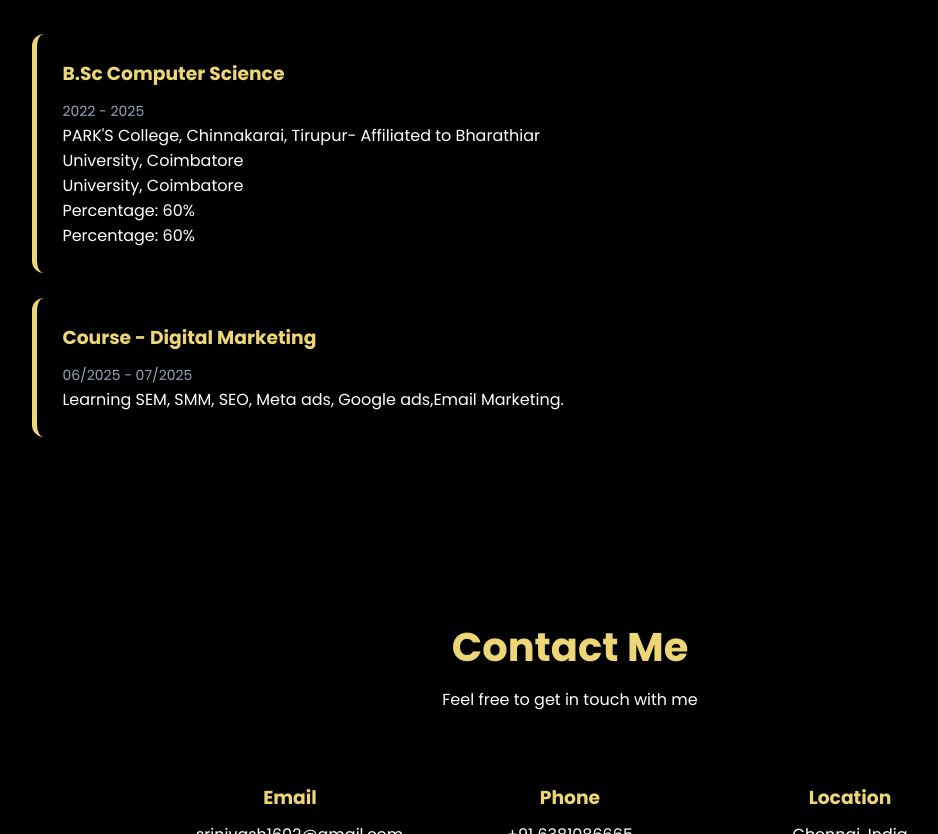
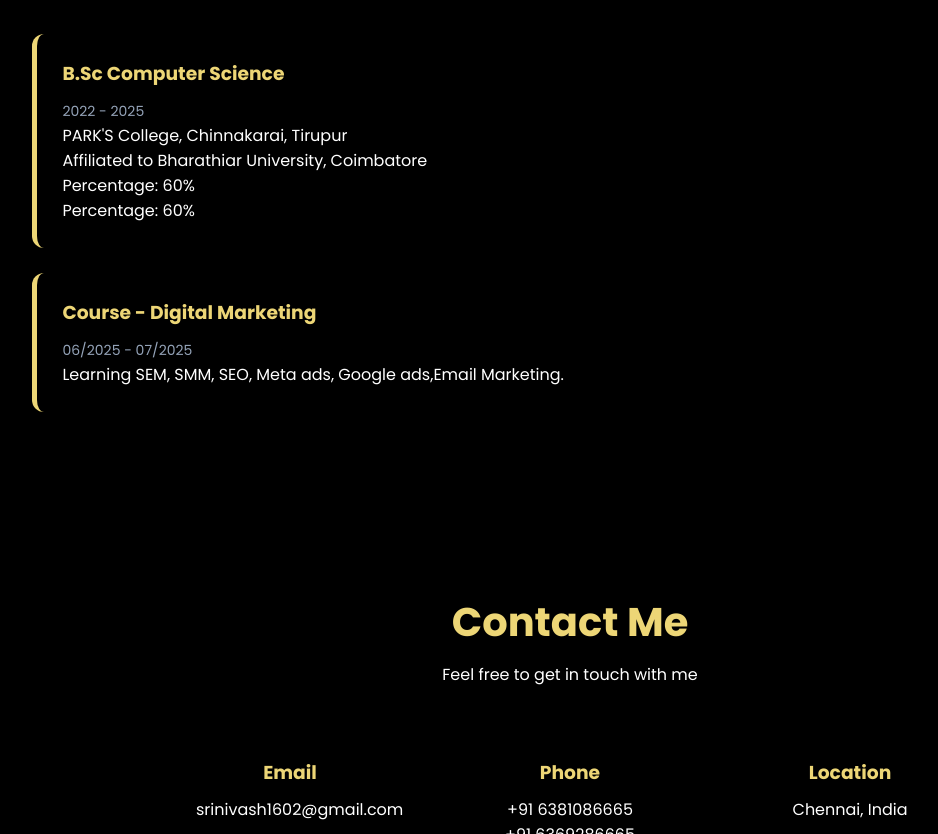
Before and after one commit to srinivash01/portfolio, a plain HTML site: page index.html in a window 1280 px wide. Shown: the part 2220-3054 px from the top of the page, without its empty margins (70-1008 px from the left). Drawn offline with Linux system fonts and the light colour scheme.

Commit message:
Update index.html

```diff
--- a/index.html
+++ b/index.html
@@ -227,8 +227,8 @@ View Certificate
         <div class="timeline-item">
             <h3>B.Sc Computer Science</h3>
             <span>2022 - 2025</span>
-            <p>PARK'S College, Chinnakarai, Tirupur- Affiliated to Bharathiar</p>
-              <P>University, Coimbatore</P> University, Coimbatore
+            <p>PARK'S College, Chinnakarai, Tirupur</p>
+              <P>Affiliated to Bharathiar University, Coimbatore</P>
                <p>Percentage: 60%</p>Percentage: 60%
         </div>
 
```
